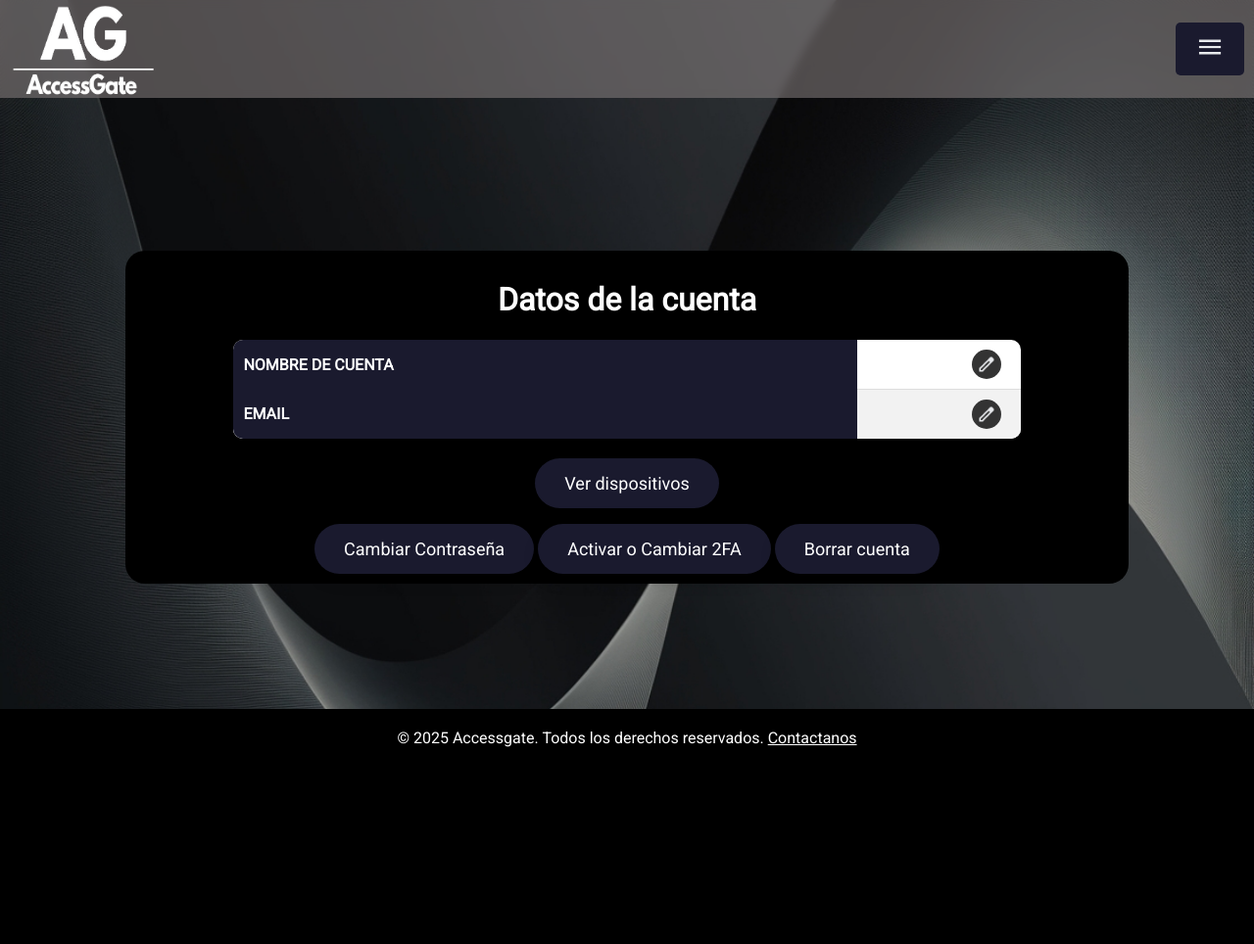
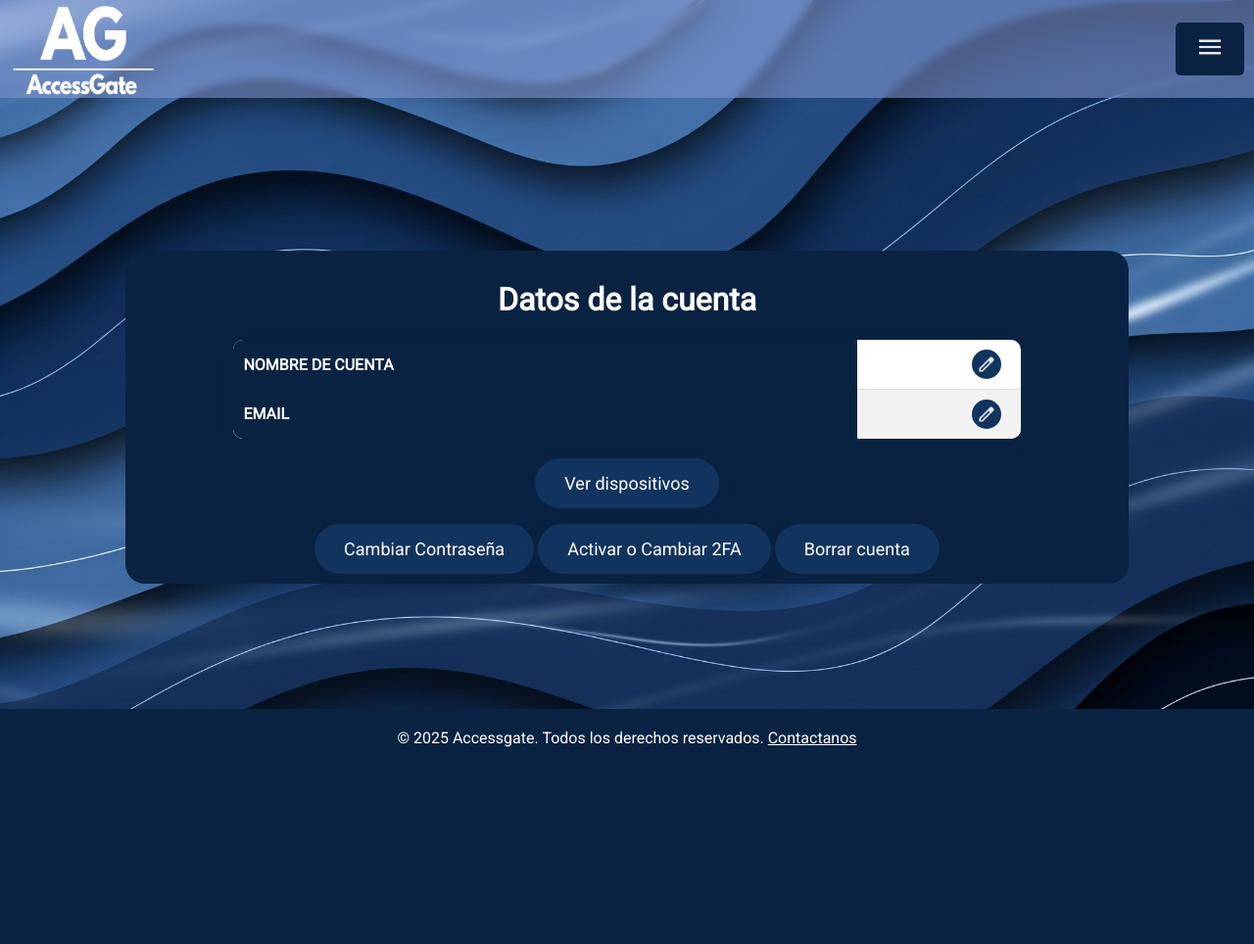
Before and after one commit to LeonardoGottero/AccessGate, a CodeIgniter 4 app: the page made by app/Views/Account/Account.php in a window 1280 px wide. Shown: the whole page at 98% size. Run offline with PHP 8.4 and a stand-in for CodeIgniter, Linux system fonts and the light colour scheme; the template is opened without the code that fills it, so the values that code supplies are empty; some libraries are stand-ins or nearby versions.

Commit message:
Algunas mejoras visuales

```diff
--- a/app/Views/Account/Account.php
+++ b/app/Views/Account/Account.php
@@ -8,7 +8,7 @@
     <link rel="shortcut icon" href="<?= base_url('Images/Logo.png')?>">
     <style>
          .parallax{
-             background-image: url("<?= base_url('Images/parallax.jpg') ?>");
+             background-image: url("<?= base_url('Images/parallax.png') ?>");
              max-height: 2000px;
              background-attachment: fixed;
              background-position: center;
--- a/app/Views/Devices/DeviceInfo.php
+++ b/app/Views/Devices/DeviceInfo.php
@@ -8,7 +8,7 @@
     <link rel="shortcut icon" href="<?= base_url('Images/Logo.png')?>">
     <style>
          .parallax{
-             background-image: url("<?= base_url('Images/parallax.jpg') ?>");
+             background-image: url("<?= base_url('Images/parallax.png') ?>");
              max-height: 2000px;
              background-attachment: fixed;
              background-position: center;
--- a/app/Views/Devices/Devices.php
+++ b/app/Views/Devices/Devices.php
@@ -8,7 +8,7 @@
     <link rel="shortcut icon" href="<?= base_url('Images/Logo.png')?>">
     <style>
         .parallax{
-            background-image: url("<?= base_url('Images/parallax.jpg') ?>");
+            background-image: url("<?= base_url('Images/parallax.png') ?>");
             max-height: 2000px;
             background-attachment: fixed;
             background-position: center;
--- a/app/Views/Hello.php
+++ b/app/Views/Hello.php
@@ -8,7 +8,7 @@
     <link rel="shortcut icon" href="<?= base_url('Images/Logo.png')?>">
     <style>
          .parallax{
-             background-image: url("<?= base_url('Images/parallax.jpg') ?>");
+             background-image: url("<?= base_url('Images/parallax.png') ?>");
              max-height: 2000px;
              background-attachment: fixed;
              background-position: center;
--- a/app/Views/Logs/Logs.php
+++ b/app/Views/Logs/Logs.php
@@ -8,7 +8,7 @@
     <link rel="shortcut icon" href="<?= base_url('Images/Logo.png')?>">
     <style>
          .parallax{
-             background-image: url("<?= base_url('Images/parallax.jpg') ?>");
+             background-image: url("<?= base_url('Images/parallax.png') ?>");
              max-height: 2000px;
              background-attachment: fixed;
              background-position: center;
--- a/app/Views/Shop/Product.php
+++ b/app/Views/Shop/Product.php
@@ -8,7 +8,7 @@
     <link rel="shortcut icon" href="<?= base_url('Images/Logo.png')?>">
     <style>
         .parallax{
-            background-image: url("<?= base_url('Images/parallax.jpg') ?>");
+            background-image: url("<?= base_url('Images/parallax.png') ?>");
             max-height: 2000px;
             background-attachment: fixed;
             background-position: center;
--- a/app/Views/Shop/PurchaseHistory.php
+++ b/app/Views/Shop/PurchaseHistory.php
@@ -8,7 +8,7 @@
     <link rel="shortcut icon" href="<?= base_url('Images/Logo.png')?>">
     <style>
         .parallax{
-            background-image: url("<?= base_url('Images/parallax.jpg') ?>");
+            background-image: url("<?= base_url('Images/parallax.png') ?>");
             max-height: 2000px;
             background-attachment: fixed;
             background-position: center;
--- a/app/Views/Shop/Shop.php
+++ b/app/Views/Shop/Shop.php
@@ -8,7 +8,7 @@
     <link rel="shortcut icon" href="<?= base_url('Images/Logo.png')?>">
     <style>
         .parallax{
-            background-image: url("<?= base_url('Images/parallax.jpg') ?>");
+            background-image: url("<?= base_url('Images/parallax.png') ?>");
             max-height: 2000px;
             background-attachment: fixed;
             background-position: center;
--- a/app/Views/Users/UserInfo.php
+++ b/app/Views/Users/UserInfo.php
@@ -8,7 +8,7 @@
     <link rel="shortcut icon" href="<?= base_url('Images/Logo.png')?>">
     <style>
         .parallax{
-            background-image: url("<?= base_url('Images/parallax.jpg') ?>");
+            background-image: url("<?= base_url('Images/parallax.png') ?>");
             max-height: 2000px;
             background-attachment: fixed;
             background-position: center;
--- a/app/Views/Users/Users.php
+++ b/app/Views/Users/Users.php
@@ -8,7 +8,7 @@
     <link rel="shortcut icon" href="<?= base_url('Images/Logo.png')?>">
     <style>
          .parallax{
-             background-image: url("<?= base_url('Images/parallax.jpg') ?>");
+             background-image: url("<?= base_url('Images/parallax.png') ?>");
              max-height: 2000px;
              background-attachment: fixed;
              background-position: center;
--- a/app/Views/Welcome.php
+++ b/app/Views/Welcome.php
@@ -8,7 +8,7 @@
     <link rel="shortcut icon" href="<?= base_url('Images/Logo.png')?>">
     <style>
          .parallax{
-             background-image: url("<?= base_url('Images/parallax.jpg') ?>");
+             background-image: url("<?= base_url('Images/parallax.png') ?>");
              max-height: 2000px;
              background-attachment: fixed;
              background-position: center;
--- a/public/CSS/Page.css
+++ b/public/CSS/Page.css
@@ -5,18 +5,18 @@ body {
     font-family: "Roboto", sans-serif;
     margin: 0;
     padding: 0;
-    background-color: #000000;
+    background-color: #0A2342;
 }
 a {
     color: white;
     text-decoration: none;
 }
 td a{
-    color: black;
+    color: #0A2342;
     text-decoration: underline;
 }
 .navbar {
-    background-color: #867f7f91;
+    background-color: #859ad391;
     color: white;
     padding-right: 15px;
     display: flex;
@@ -48,7 +48,7 @@ td a{
     margin-left: 20px;
 }
 .footer {
-    background-color: #000000;
+    background-color: #0A2342;
     color: white;
     text-align: center;
     padding: 20px 0;
@@ -63,13 +63,13 @@ td a{
 }
 .custom-button {
     font-family: "Roboto", sans-serif;
-    background-color: #1a1a2e;
+    background-color: #11345e;
     color: #ffffff;
     border: none;
     padding: 15px 30px;
     font-size: 18px;
     border-radius: 30px;
-    box-shadow: 0 8px 15px rgba(0, 0, 0, 0.2);
+    box-shadow: 0 8px 15px rgba(10, 35, 66, 0.2);
     cursor: pointer;
     transition: all 0.3s ease;
     position: relative;
@@ -83,7 +83,7 @@ td a{
     left: 50%;
     width: 300%;
     height: 300%;
-    background-color: #000000;
+    background-color: #071a2f;
     transition: all 0.3s ease;
     border-radius: 50%;
     z-index: -1;
@@ -249,7 +250,7 @@ td a{
 }
 table {
     border-collapse: collapse;
-    box-shadow: 0 5px 15px rgba(0, 0, 0, 0.1);
+    box-shadow: 0 5px 15px rgba(10, 35, 66, 0.1);
     margin-top: 10px;
     margin-bottom: 20px;
     background-color: #fff;
@@ -257,9 +258,10 @@ table {
     overflow: hidden;
     max-width: 100%;
     min-width: 80%;
+    color: #000000;
 }
 table thead {
-    background-color: #363535;
+    background-color: #11345e;
     color: white;
 }
 table th, table td {
@@ -272,7 +274,7 @@ table tbody tr:nth-child(even) {
     background-color: #ffffff;
 }
 table th {
-    background-color: #363535;
+    background-color: #11345e;
     color: white;
     text-transform: uppercase;
     font-weight: bold;
@@ -303,12 +305,12 @@ table tbody tr:hover td:first-child {
     height: auto;
 }
 .btn-icon-m:hover {
-    background-color: #444;
+    background-color: #0A2342;
 }
 .accounttable .btn-icon {
     width: 30px;
     height: 30px;
-    background-color: #333;
+    background-color: #11345e;
     border: none;
     border-radius: 50%;
     padding: 5px;
@@ -331,7 +333,7 @@ table tbody tr:hover td:first-child {
     background-color: #c40000;
 }
 .bienvenido{
-    background-color: #000000;
+    background-color: #0A2342;
     color: #ffffff;
     text-align: center;
     padding: 10px;
@@ -380,12 +382,12 @@ table tbody tr:hover td:first-child {
     word-break: break-all;
 }
 .accounttable th {
-    background-color: #1a1a2e;
+    background-color: #0A2342;
     color: white;
     font-weight: bold;
 }
 .accounttable th:hover {
-    background-color: #000;
+    background-color: #071a2f;
 }
 .accounttable tr:nth-child(even) {
     background-color: #f2f2f2;
@@ -519,7 +521,7 @@ table tbody tr:hover td:first-child {
     margin-right: 10px;
 }
 .dropbtn {
-    background-color: #1a1a2e;
+    background-color: #0A2342;
     color: #ffffff;
     padding: 10px 20px;
     font-size: 16px;
```
Also changed, not shown: other parts of public/CSS/Page.css (+17 -16 lines), public/CSS/Admin.css (+16 -17 lines), public/CSS/Form.css (+14 -14 lines), public/Images/parallax.jpg (deleted), public/Images/parallax.png (added).
